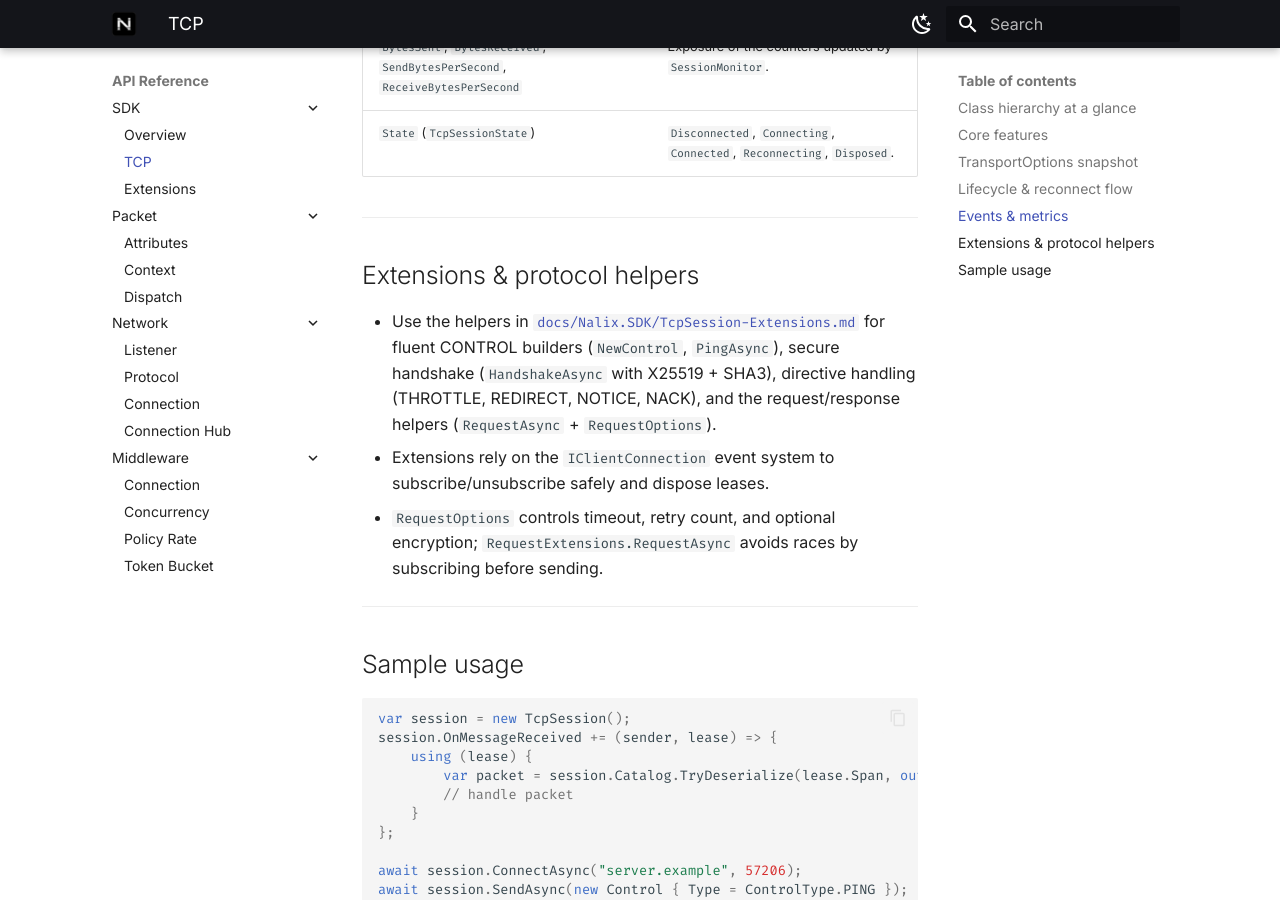
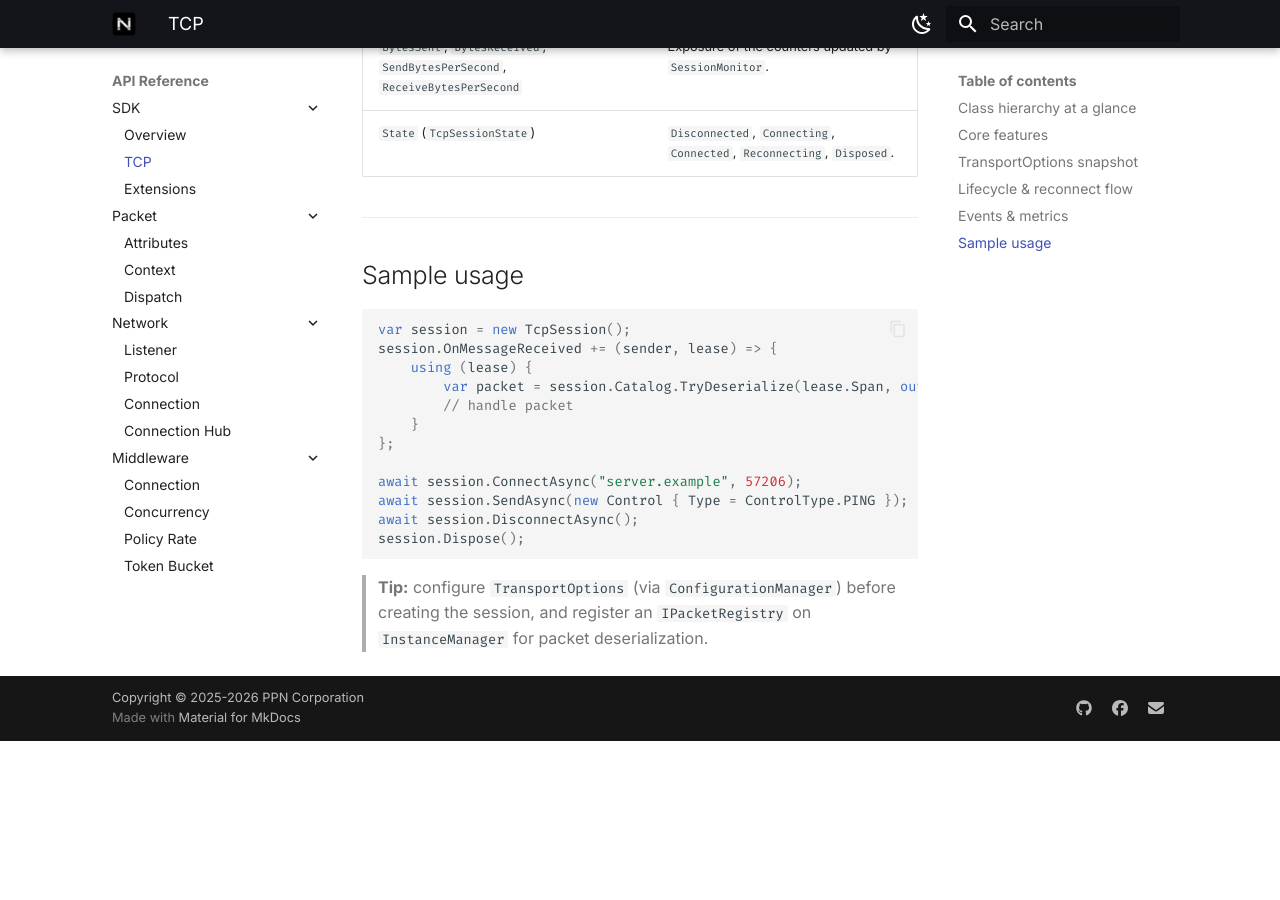
Before and after one commit to ppn-systems/nalix-docs, an MkDocs documentation site: the page built from docs/api/sdk/tcp-session.md, in a window 1280 px wide and 900 px high, scrolled down 3828 px. Built offline with MkDocs 1.6.1 and Material for MkDocs 9.7.7, drawn with Linux system fonts in a browser that asks for light colours; after the commit the page ends 4569 px from its top, so only the background shows below that.

Commit message:
Add docs lint job, update docs and requirements
Add a GitHub Actions lint job for docs that runs codespell and installs deps, wire it as a prerequisite for deploy and PR checks, and ensure PRs run build but not deploy. Clean up docs pages (remove duplicated Documentation table, adjust list formatting/sections). Pin mkdocs packages in requirements.txt and add codespell to enable the new lint step.

````diff
--- a/docs/api/sdk/tcp-session.md
+++ b/docs/api/sdk/tcp-session.md
@@ -82,14 +82,6 @@ Flow: ConnectAsync → state=Connecting → StartReceiveWorker → (monitor/hear
 
 ---
 
-## Extensions & protocol helpers
-
-- Use the helpers in [`docs/Nalix.SDK/TcpSession-Extensions.md`](./TcpSession-Extensions.md) for fluent CONTROL builders (`NewControl`, `PingAsync`), secure handshake (`HandshakeAsync` with X25519 + SHA3), directive handling (THROTTLE, REDIRECT, NOTICE, NACK), and the request/response helpers (`RequestAsync` + `RequestOptions`).
-- Extensions rely on the `IClientConnection` event system to subscribe/unsubscribe safely and dispose leases.
-- `RequestOptions` controls timeout, retry count, and optional encryption; `RequestExtensions.RequestAsync` avoids races by subscribing before sending.
-
----
-
 ## Sample usage
 
 ```csharp
````
Also changed, not shown: docs/api/sdk/overview.md (+1 -9 lines), docs/api/sdk/tcp-session-extensions.md (+5 -5 lines), docs/concepts/architecture.md (+1 -4 lines), requirements.txt (+4 -3 lines), 1 other file.
